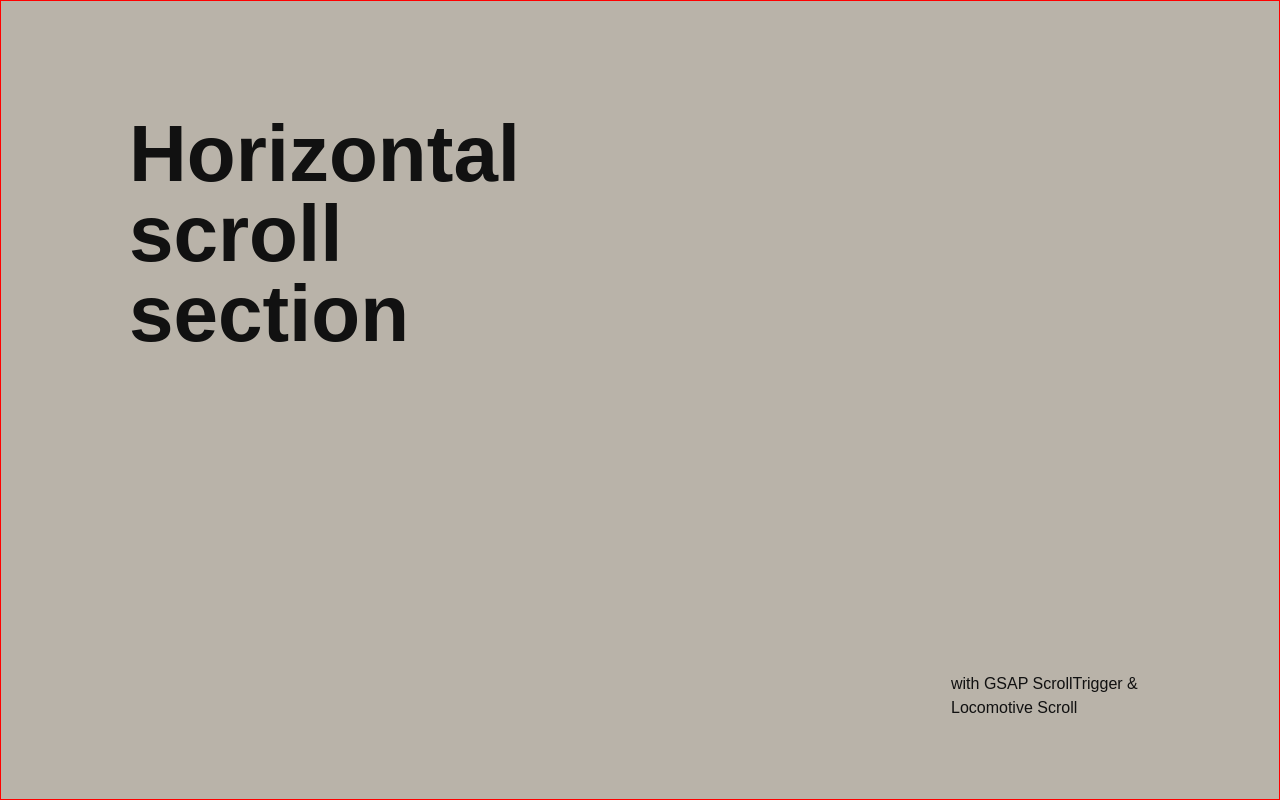
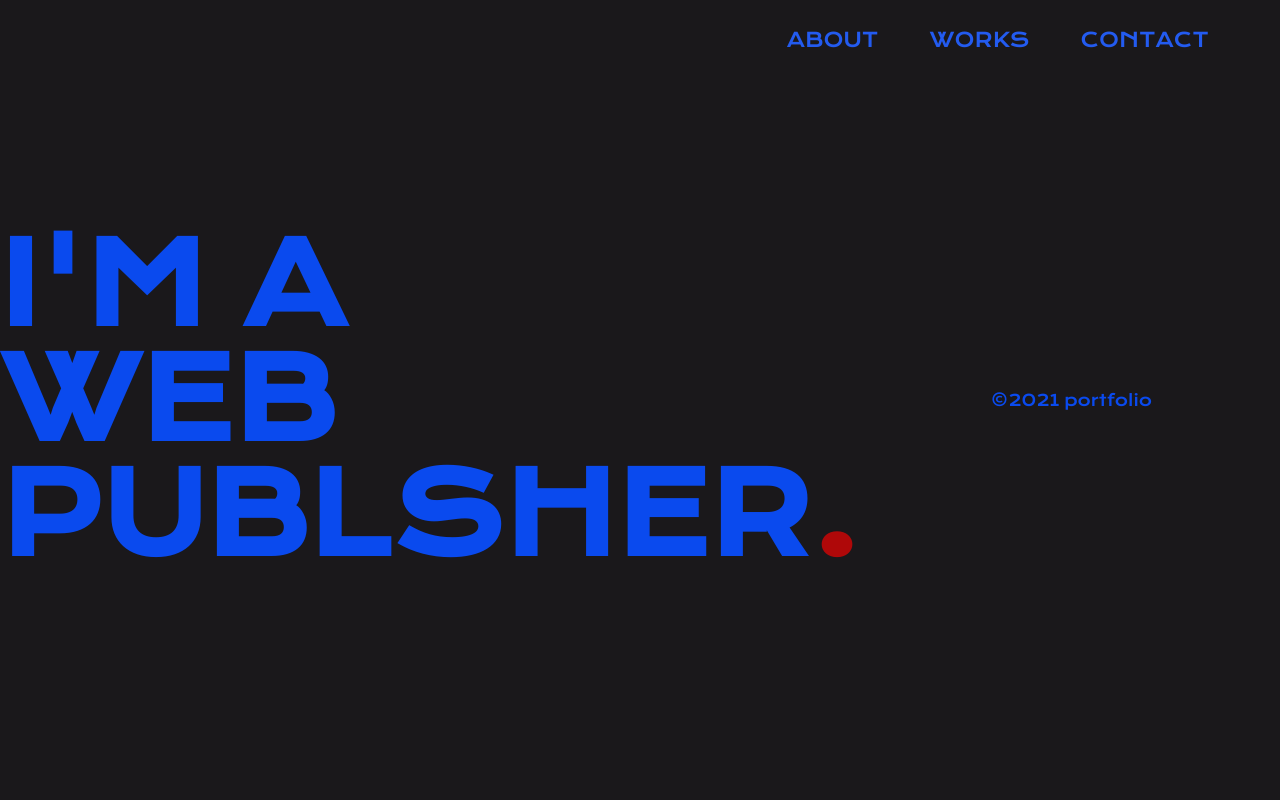
Before and after one commit to rlaekgp94/portfolio-dahye, a Vue app: page / in a window 1280 px wide. Shown: the top 800 px of the page. Built offline with nearby package versions, Linux system fonts and the light colour scheme.

Commit message:
:memo: header추가 / 앞으로 추가,제거할 것이 많아보임

```diff
--- a/src/App.vue
+++ b/src/App.vue
@@ -1,30 +1,27 @@
 <template>
   <div id="app">
+    <!-- <app-header /> -->
     <router-view />
   </div>
 </template>
+<script>
+export default {
+  components: {
+    // "app-header": () => import("./components/common/AppHeader.vue"),
+  },
+};
+</script>
 
 <style lang="scss">
-:root {
-  --text-color: #111;
-  --bg-color: #b9b3a9;
-}
-
+@import url("https://fonts.googleapis.com/css2?family=Krona+One&display=swap");
 body {
-  --text-color: #111;
-  --bg-color: #b9b3a9;
-  font-family: termina, sans-serif;
+  --text-color: #0a4aee;
+  --bg-color: #1a181b;
+  // font-family: termina, sans-serif;
   color: var(--text-color);
   background: var(--bg-color);
-  // transition: 0.3s ease-out;
+  font-family: "Krona One", sans-serif;
 }
-#app {
-  // height: 0;
-  // font-family: Avenir, Helvetica, Arial, sans-serif;
-  // -webkit-font-smoothing: antialiased;
-  // -moz-osx-font-smoothing: grayscale;
-}
-/*! locomotive-scroll v4.1.1 | MIT License | https://github.com/locomotivemtl/locomotive-scroll */
 html.has-scroll-smooth {
   overflow: hidden;
 }
@@ -56,7 +53,6 @@ html.has-scroll-dragging {
   white-space: nowrap;
   height: 100%;
 }
-
 .c-scrollbar {
   position: absolute;
   right: 0;
--- /dev/null
+++ b/src/components/common/AppHeader.vue
@@ -0,0 +1,15 @@
+<template>
+  <div></div>
+</template>
+
+<script>
+export default {};
+</script>
+
+<style lang="scss" scoped>
+header {
+  position: absolute;
+  z-index: 10;
+  font-size: 5rem;
+}
+</style>
--- a/src/components/layout/about.vue
+++ /dev/null
@@ -1,77 +0,0 @@
-<template>
-  <section>
-    <div class="div">
-      <h1 data-scroll data-scroll-speed="1">
-        <span>Horizontal</span> <span>scroll</span> <span>section</span>
-      </h1>
-      <p data-scroll data-scroll-speed="2" data-scroll-delay="0.2">
-        with GSAP ScrollTrigger & Locomotive Scroll
-      </p>
-    </div>
-  </section>
-</template>
-
-<script>
-export default {};
-</script>
-
-<style lang="scss" scoped>
-section {
-  min-height: 100vh;
-  width: 100%;
-  position: relative;
-  display: grid;
-  grid-template-columns: repeat(auto-fit, minmax(300px, 1fr));
-  grid-gap: 2rem;
-  padding: 50px 10vw;
-  margin: auto;
-  place-items: center;
-  border: 1px solid red;
-}
-
-img {
-  height: 80vh;
-  width: auto;
-  object-fit: cover;
-}
-
-h1 {
-  font-size: 5rem;
-  line-height: 1;
-  font-weight: 800;
-  margin-bottom: 1rem;
-  position: absolute;
-  top: 10vw;
-  left: 10vw;
-  z-index: 4;
-  overflow-wrap: break-word;
-  hyphens: auto;
-  span {
-    display: block;
-  }
-}
-
-h2 {
-  font-size: 2rem;
-  max-width: 400px;
-}
-
-.credit {
-  font-family: Termina, sans-serif;
-  a {
-    color: var(--text-color);
-  }
-}
-
-* {
-  box-sizing: border-box;
-}
-
-p {
-  position: absolute;
-  bottom: 10vw;
-  right: 10vw;
-  width: 200px;
-  line-height: 1.5;
-}
-</style>
--- a/src/router/index.js
+++ b/src/router/index.js
@@ -6,8 +6,8 @@ Vue.use(VueRouter);
 const routes = [
   {
     path: "/",
-    name: "About",
-    component: () => import("../views/About.vue"),
+    name: "home",
+    component: () => import("../views/TheMain.vue"),
   },
 ];
 
--- a/src/views/About.vue
+++ b/src/views/TheMain copy.vue
@@ -8,6 +8,13 @@
         with GSAP ScrollTrigger & Locomotive Scroll
       </p>
     </section>
+    <!--
+    <section id="about" data-scroll-section>
+      <h1 data-scroll data-scroll-direction="horizontal" data-scroll-speed="2">
+        I'm a<br />Publisher<span>.</span>
+      </h1>
+    </section> -->
+
     <section data-scroll-section>
       <img
         data-scroll
@@ -58,8 +65,7 @@
 import LocomotiveScroll from "locomotive-scroll";
 export default {
   mounted() {
-    //eslint-disable-next-line
-    const scroll = new LocomotiveScroll({
+    new LocomotiveScroll({
       el: document.querySelector("[data-scroll-container]"),
       smooth: true,
     });
@@ -77,7 +83,6 @@ section {
   padding: 50px 10vw;
   margin: auto;
   place-items: center;
-  border: 1px solid red;
 }
 
 img {
--- /dev/null
+++ b/src/views/TheMain.vue
@@ -0,0 +1,201 @@
+<template>
+  <div data-scroll-container>
+    <header>
+      <div class="header-inner">
+        <div class="section-anchor">
+          <a href="#test1" data-scroll-to>ABOUT</a>
+          <a href="#test2" data-scroll-to>WORKS</a>
+          <a href="#test3" data-scroll-to>CONTACT</a>
+        </div>
+      </div>
+    </header>
+    <section data-scroll-section>
+      <div data-scroll>
+        <h1 data-scroll data-scroll-speed="2">I'M A</h1>
+        <h1 data-scroll data-scroll-speed="2" data-scroll-delay="0.2">WEB</h1>
+        <h1 data-scroll data-scroll-speed="2" data-scroll-delay="0.2">
+          PUBLSHER<span class="red">.</span>
+        </h1>
+      </div>
+      <p data-scroll data-scroll-delay="0.2">&#169;2021 portfolio</p>
+      <!-- <div
+        class="c-header_line"
+        data-scroll
+        data-scroll-offset="100"
+        data-scroll-repeat
+      ></div> -->
+    </section>
+
+    <section id="test1" data-scroll-section>
+      <img
+        data-scroll-sticky
+        src="https://images.pexels.com/photos/4791474/pexels-photo-4791474.jpeg?auto=compress&cs=tinysrgb&dpr=1&w=500"
+        alt=""
+      />
+      <h2 data-scroll data-scroll-speed="1" class="credit">
+        Made by Advantage
+      </h2>
+    </section>
+
+    <section id="test2" data-scroll-section>
+      <h2 data-scroll data-scroll-speed="1" class="credit">
+        Made by Advantage
+      </h2>
+      <img
+        data-scroll
+        src="https://images.pexels.com/photos/4791474/pexels-photo-4791474.jpeg?auto=compress&cs=tinysrgb&dpr=1&w=500"
+        alt=""
+      />
+    </section>
+
+    <section id="test3" data-scroll-section>
+      <h2 data-scroll data-scroll-speed="1" class="credit">
+        Made by Advantage
+      </h2>
+    </section>
+  </div>
+</template>
+
+<script>
+import LocomotiveScroll from "locomotive-scroll";
+export default {
+  mounted() {
+    new LocomotiveScroll({
+      el: document.querySelector("[data-scroll-container]"),
+      smooth: true,
+      smartphone: { smooth: true },
+      tablet: { smooth: true },
+    });
+  },
+};
+</script>
+<style lang="scss" scoped>
+@keyframes moveUp {
+  from {
+    opacity: 0;
+    transform: translateY(10px);
+  }
+  to {
+    opacity: 1;
+    transform: translateY(0px);
+  }
+}
+
+header {
+  width: 100vw;
+  height: 10vh;
+  position: fixed;
+  top: 0;
+  left: 0;
+  z-index: 3;
+  line-height: 10vh;
+  mix-blend-mode: screen;
+  animation: moveUp ease-in 0.5s;
+
+  .header-inner {
+    margin: 0 auto;
+    width: 90vw;
+    display: flex;
+    justify-content: flex-end;
+    align-items: center;
+
+    .section-anchor {
+      a {
+        padding: 0 0.45rem 0 0.25rem;
+        color: var(--text-color);
+        font-size: 1.25rem;
+        position: relative;
+        transition: all 0.5s;
+
+        &:not(:last-child) {
+          margin-right: 2.5rem;
+        }
+
+        &:hover {
+          color: #fff;
+        }
+
+        &:before,
+        &:after {
+          content: "";
+          position: absolute;
+          width: 0%;
+          height: 0.2rem;
+          top: 50%;
+          transform: translateY(-50%);
+          background: rgba(255, 0, 0, 0.651);
+        }
+
+        &:before {
+          left: -0.2rem;
+        }
+
+        &:after {
+          right: 0.2rem;
+          background: rgba(255, 0, 0, 0.651);
+          transition: width 0.25s cubic-bezier(0.22, 0.61, 0.36, 1);
+        }
+
+        &:hover:before {
+          background: rgba(255, 0, 0, 0.651);
+          width: 100%;
+          transition: width 0.25s cubic-bezier(0.22, 0.61, 0.36, 1);
+        }
+
+        &:hover:after {
+          background: transparent;
+          width: 100%;
+          transition: 0s;
+        }
+      }
+    }
+  }
+}
+section {
+  min-height: 100vh;
+  width: 90%;
+  // display: grid;
+  // grid-template-columns: repeat(auto-fit, minmax(300px, 1fr));
+  // grid-gap: 2rem;
+  display: flex;
+  justify-content: space-between;
+  align-items: center;
+  h1 {
+    font-size: 7rem;
+    line-height: 6rem;
+  }
+}
+.c-header_line {
+  position: absolute;
+  bottom: 10rem;
+  width: 80vw;
+  background: rgba(255, 0, 0, 0.651);
+  height: 1rem;
+  transform: scaleX(0);
+  transition: transform 0.6s cubic-bezier(0.215, 0.61, 0.355, 1);
+}
+.c-header_line.is-inview {
+  transform: scaleX(1);
+}
+img {
+  height: 80vh;
+  width: auto;
+  object-fit: cover;
+}
+
+h2 {
+  font-size: 2rem;
+  max-width: 400px;
+}
+
+* {
+  box-sizing: border-box;
+}
+
+.red {
+  color: rgba(255, 0, 0, 0.651);
+}
+.white {
+  color: rgba(255, 255, 255, 0.774);
+}
+</style>
```
